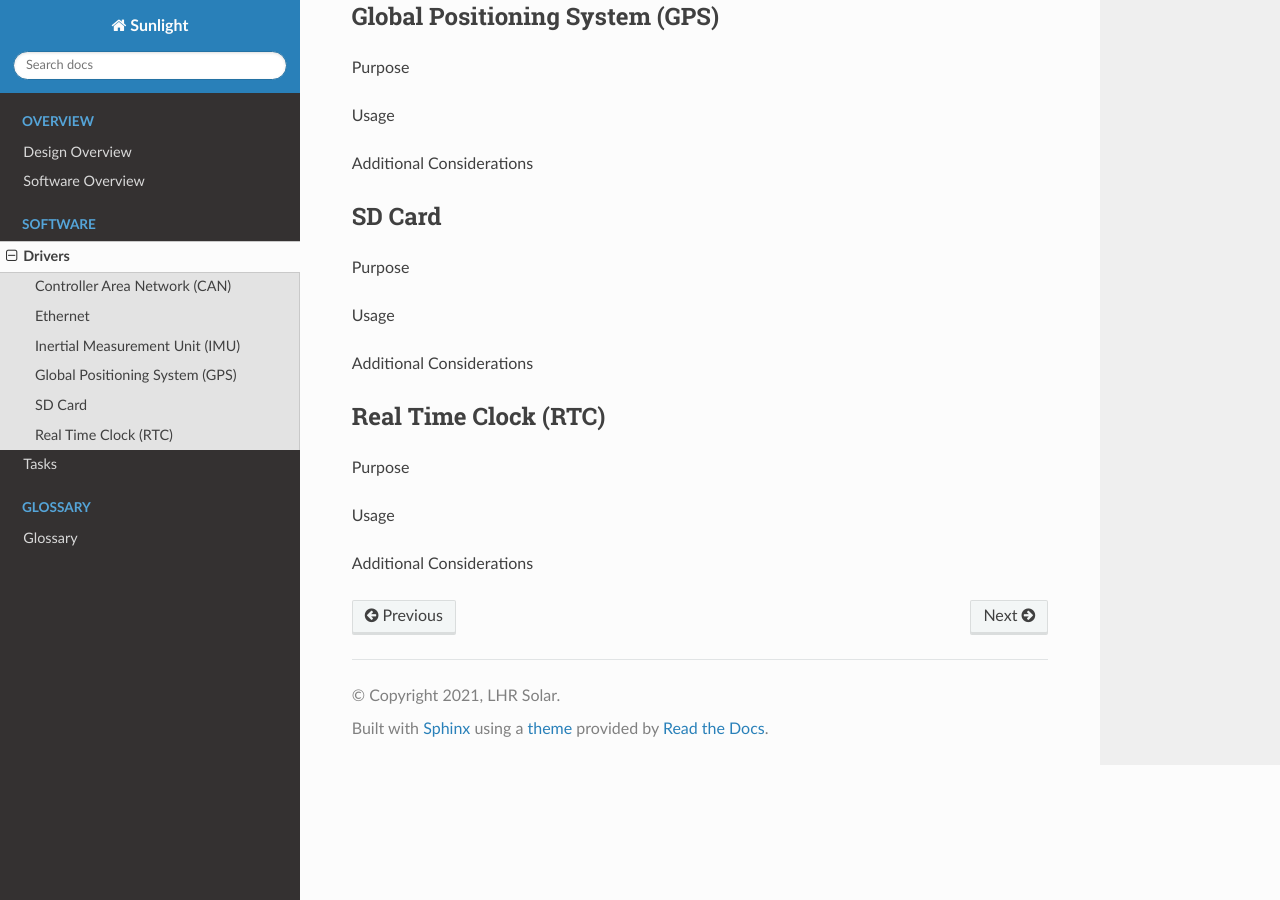
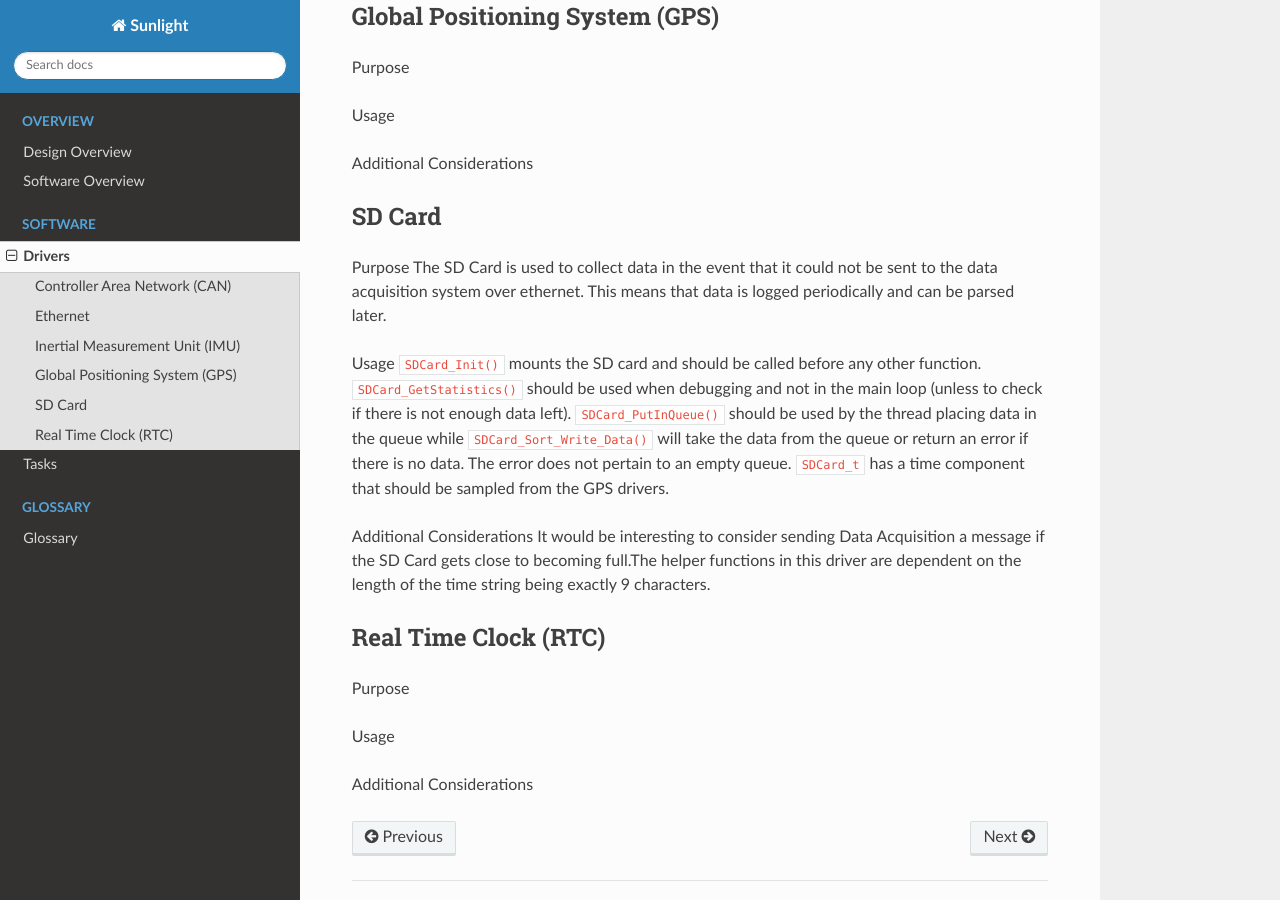
Before and after one commit to lhr-solar/DataAcq-Sunlight, a Sphinx documentation site: the page built from Docs/source/Software/drivers.rst, in a window 1280 px wide and 900 px high, scrolled down 1441 px. Built offline with Sphinx 7.4.7 and the Read the Docs theme 2.0.0, drawn with Linux system fonts in a browser that asks for light colours; pages that are not in the unit, such as notebooks, are missing from menus.

Commit message:
Added documentation

```diff
--- a/Docs/source/Software/drivers.rst
+++ b/Docs/source/Software/drivers.rst
@@ -68,10 +68,18 @@ SD Card
 =======
 
 Purpose
+The SD Card is used to collect data in the event that it could not be sent to the data acquisition system over ethernet. This means that
+data is logged periodically and can be parsed later.
 
 Usage
+``SDCard_Init()`` mounts the SD card and should be called before any other function. ``SDCard_GetStatistics()`` should be used when debugging
+and not in the main loop (unless to check if there is not enough data left). ``SDCard_PutInQueue()`` should be used by the thread placing
+data in the queue while ``SDCard_Sort_Write_Data()`` will take the data from the queue or return an error if there is no data. The error
+does not pertain to an empty queue. ``SDCard_t`` has a time component that should be sampled from the GPS drivers.
 
 Additional Considerations
+It would be interesting to consider sending Data Acquisition a message if the SD Card gets close to becoming full.The helper functions in
+this driver are dependent on the length of the time string being exactly 9 characters.
 
 Real Time Clock (RTC)
 =====================
```
Also changed, not shown: Docs/source/drivers.rst (deleted, +0 -21 lines), 1 other file.
